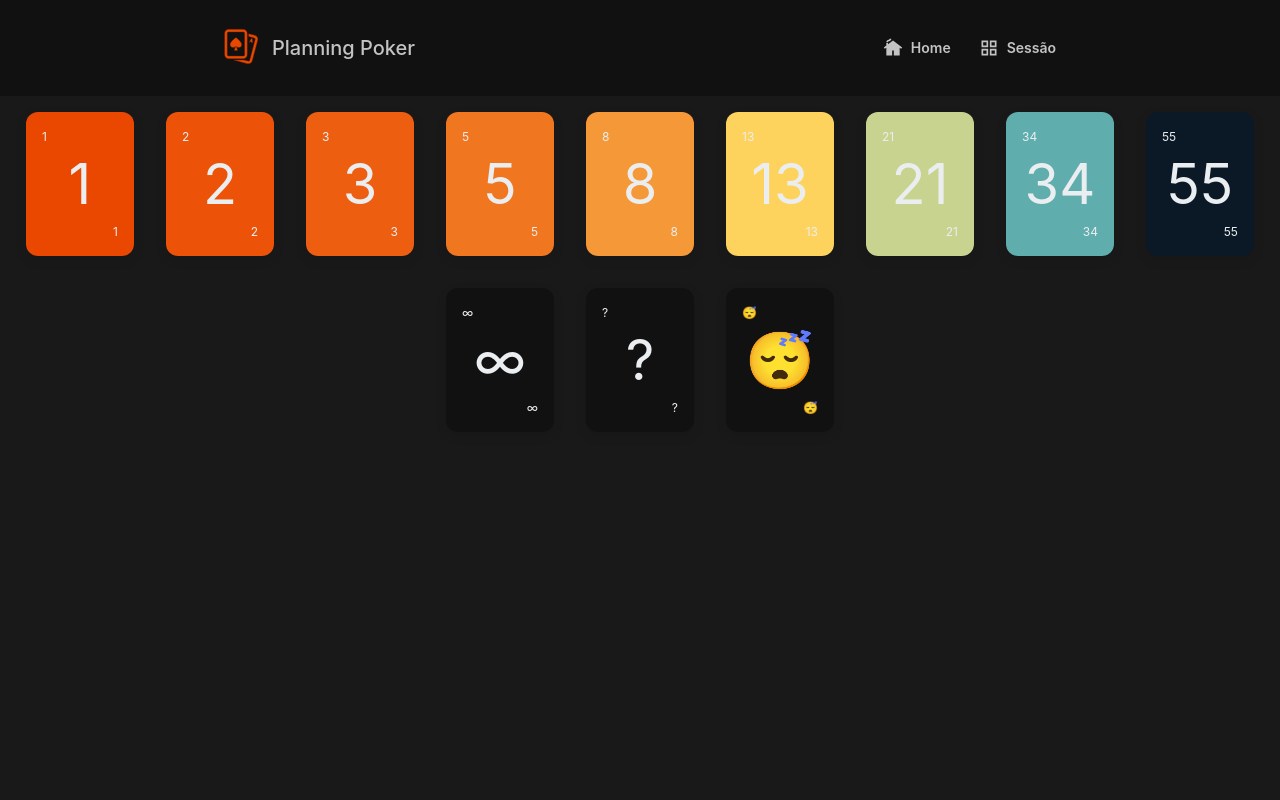
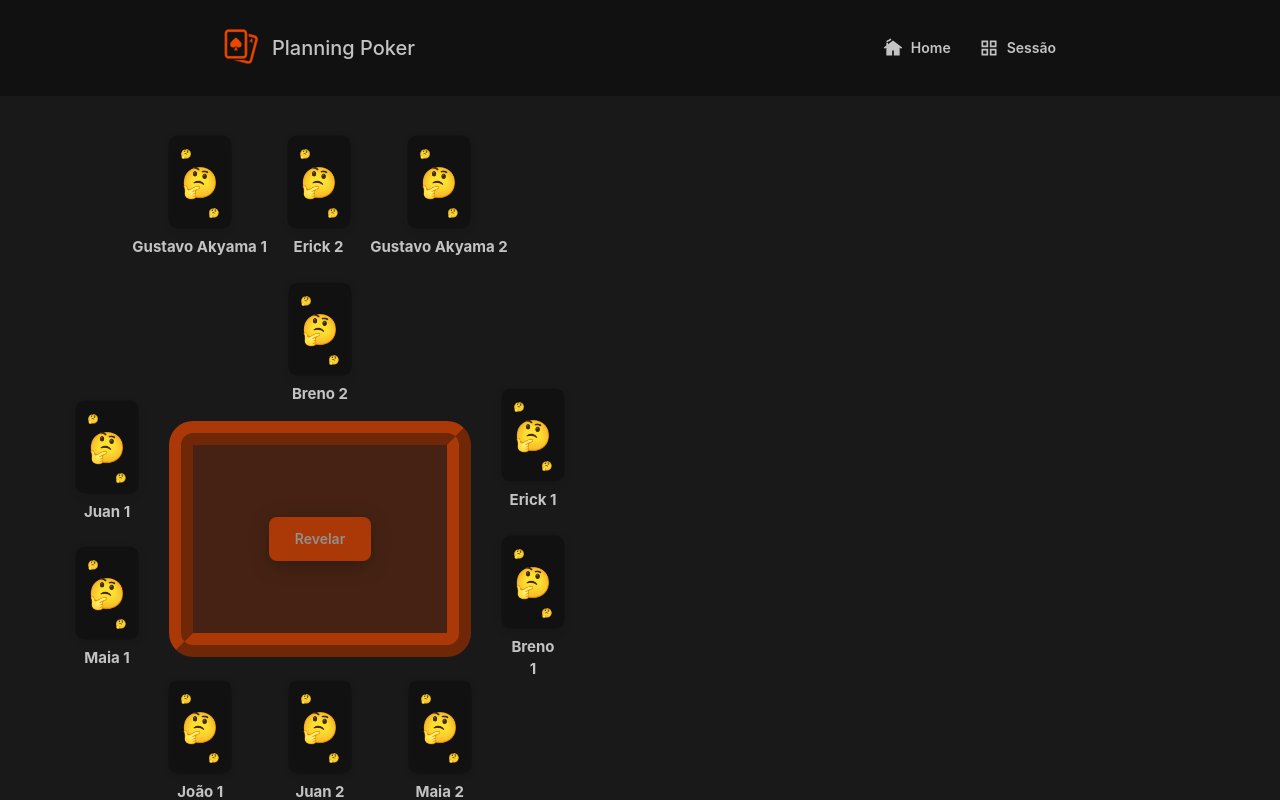
Before and after one commit to anducajuan/planning-poker, a React (Vite) app in the folder frontend/: page /session/1 in a window 1280 px wide. Shown: the top 800 px of the page. Built offline with nearby package versions, Linux system fonts and the light colour scheme; no server answers.

Commit message:
feat: sessão pt.1

```diff
--- a/frontend/src/components/Cards.tsx
+++ b/frontend/src/components/Cards.tsx
@@ -7,7 +7,8 @@ interface CardProps {
   value?: string;
   selected?: boolean;
   color: string;
-  onClick: () => void;
+  onClick?: () => void;
+  scale?: number;
 }
 
 export const PokerCard = styled(Grid)(
@@ -21,12 +22,12 @@ export const PokerCard = styled(Grid)(
     color: string;
   }) => ({
     backgroundColor: color,
-    height: selected ? 162 : 144,
-    width: selected ? 124 : 108,
+    height: selected ? 136 : 124,
+    width: selected ? 96 : 84,
     borderRadius: 12,
     boxShadow: "0px 4px 12px rgba(0, 0, 0, 0.1)",
     color: theme.palette.primary.main,
-    margin: "16px",
+    margin: "8px",
     padding: "16px",
     display: "flex",
     justifyContent: "space-between",
@@ -37,13 +38,20 @@ export const PokerCard = styled(Grid)(
       transform: "translateY(-4px)",
     },
     [theme.breakpoints.down("sm")]: {
-      height: 90,
-      margin: 0,
+      height: selected ? 136 : 124,
+      width: selected ? 96 : 84,
+      margin: 4,
     },
   })
 );
 
-export default function Card({ value, selected, color, onClick }: CardProps) {
+export default function Card({
+  value,
+  selected,
+  color,
+  onClick,
+  scale,
+}: CardProps) {
   return (
     <PokerCard
       container
@@ -51,6 +59,7 @@ export default function Card({ value, selected, color, onClick }: CardProps) {
       color={color}
       theme={theme}
       onClick={onClick}
+      style={{ scale: scale || 1 }}
     >
       <Grid xs={12} style={{ height: "15%" }}>
         <Typography style={{ fontSize: 12 }}>{value || "?"}</Typography>
@@ -62,7 +71,7 @@ export default function Card({ value, selected, color, onClick }: CardProps) {
         display="flex"
         justifyContent="center"
       >
-        <Typography style={{ fontSize: 56 }}>{value || "?"}</Typography>
+        <Typography style={{ fontSize: 40 }}>{value || "?"}</Typography>
       </Grid>
       <Grid
         xs={12}
--- a/frontend/src/components/Header.tsx
+++ b/frontend/src/components/Header.tsx
@@ -20,7 +20,7 @@ export const StyledToolbar = styled(Toolbar)(({ theme }: { theme: Theme }) => ({
   display: "flex",
   justifyContent: "space-between",
   margin: "0px 15%",
-  [theme.breakpoints.down("sm")]: {
+  [theme.breakpoints.down("md")]: {
     height: 64,
     margin: 0,
   },
@@ -47,7 +47,7 @@ export const LogoText = styled(Typography)(({ theme }: { theme: Theme }) => ({
 }));
 
 export default function Header() {
-  const isMobile = useMediaQuery(theme.breakpoints.down("sm"));
+  const isMobile = useMediaQuery(theme.breakpoints.down("md"));
   const navigate = useNavigate();
 
   return (
--- a/frontend/src/pages/Session/index.tsx
+++ b/frontend/src/pages/Session/index.tsx
@@ -8,6 +8,8 @@ import api from "../../services/api";
 import { toast } from "react-toastify";
 import { theme } from "../../theme/theme";
 import { AxiosError } from "axios";
+import { VoteTable } from "./sections/voteTable";
+import { SessionData } from "./sections/sessionData";
 
 export const SessionNameTextField = styled(TextField)(() => ({
   margin: "0px 15%",
@@ -60,15 +62,25 @@ export function Session() {
   };
 
   return (
+    <Grid container justifyContent="center" alignItems="center">
+      {sessionId ? (
+        <Grid container justifyContent={"center"}>
+          <Grid item xs={12} lg={6}>
+            <VoteTable />
+          </Grid>
+          <Grid item xs={12} lg={6}>
+            <SessionData />
+          </Grid>
+
           <Grid
-      container
-      justifyContent="center"
-      alignItems="center"
-      style={{ minHeight: "200px" }}
+            item
+            display={"flex"}
+            direction={"row"}
+            style={{ minHeight: "180px", marginTop: 24 }}
           >
-      {sessionId ? (
-        <>
-          {cards.map((card) => (
+            <Grid container justifyContent={"center"} alignItems={"center"}>
+              {cards.map((card, index) => (
+                <Grid item display={"flex"} direction={"row"} key={index}>
                   <Card
                     key={card}
                     value={String(card)}
@@ -76,8 +88,11 @@ export function Session() {
                     color={mapearCor({ valor: card })}
                     onClick={() => handleCardClick(card)}
                   />
+                </Grid>
               ))}
-        </>
+            </Grid>
+          </Grid>
+        </Grid>
       ) : (
         <Grid
           container
--- /dev/null
+++ b/frontend/src/pages/Session/sections/sessionData.tsx
@@ -0,0 +1,13 @@
+import { Grid } from "@mui/material";
+import type { Theme } from "@mui/material/styles";
+import { styled } from "@mui/material/styles";
+
+export const DataTable = styled(Grid)(({ theme }: { theme: Theme }) => ({
+  width: "100%",
+  margin: "24px 0px",
+  padding: "36px",
+}));
+
+export const SessionData = () => {
+  return <DataTable container></DataTable>;
+};
--- /dev/null
+++ b/frontend/src/pages/Session/sections/voteTable.tsx
@@ -0,0 +1,315 @@
+import { Box, Button, Grid, Typography } from "@mui/material";
+import type { Theme } from "@mui/material/styles";
+import { alpha, styled } from "@mui/material/styles";
+import { useEffect, useState } from "react";
+import Card from "../../../components/Cards";
+import { theme } from "../../../theme/theme";
+
+interface Player {
+  id: number;
+  name: string;
+  vote: string | number;
+  position: number;
+}
+
+const playersLit = [
+  {
+    id: 1,
+    name: "Gustavo Akyama 1",
+    vote: 1,
+    position: 1,
+  },
+  {
+    id: 4,
+    name: "Erick 1",
+    vote: 21,
+    position: 2,
+  },
+  {
+    id: 5,
+    name: "João 1",
+    vote: 55,
+    position: 3,
+  },
+  {
+    id: 2,
+    name: "Juan 1",
+    vote: 8,
+    position: 4,
+  },
+  {
+    id: 4,
+    name: "Erick 2",
+    vote: 21,
+    position: 5,
+  },
+  {
+    id: 3,
+    name: "Breno 1",
+    vote: 55,
+    position: 6,
+  },
+  {
+    id: 2,
+    name: "Juan 2",
+    vote: 8,
+    position: 7,
+  },
+  {
+    id: 2,
+    name: "Maia 1",
+    vote: "?",
+    position: 8,
+  },
+  {
+    id: 1,
+    name: "Gustavo Akyama 2",
+    vote: 1,
+    position: 9,
+  },
+  {
+    id: 2,
+    name: "Maia 2",
+    vote: "?",
+    position: 10,
+  },
+  {
+    id: 5,
+    name: "João 2",
+    vote: 55,
+    position: 11,
+  },
+  {
+    id: 3,
+    name: "Breno 2",
+    vote: 55,
+    position: 12,
+  },
+];
+
+export const GridTable = styled(Grid)(({ theme }: { theme: Theme }) => ({
+  width: "100%",
+  margin: "16px 0px",
+  padding: "0px 36px",
+}));
+
+export const BoxTable = styled(Box)(({ theme }: { theme: Theme }) => ({
+  width: "80%",
+  height: "236px",
+  backgroundColor: alpha(theme.palette.primary.dark, 0.3),
+  opacity: 0.7,
+  borderRadius: 24,
+  display: "flex",
+  justifyContent: "center",
+  alignItems: "center",
+  border: `1.5rem ridge ${theme.palette.primary.dark}`,
+  transition: "transform 0.3s ease-in-out, box-shadow 0.3s ease-in-out",
+  "&:hover": {
+    transform: "scale(1.01)",
+    boxShadow: "0 4px 20px rgba(0,0,0,0.2)",
+  },
+}));
+
+export const VoteTable = () => {
+  const [players, setPlayers] = useState<Player[]>([]);
+  const [isRevealed, setIsRevealed] = useState<boolean>(false);
+
+  useEffect(() => {
+    setPlayers(playersLit);
+  }, []);
+
+  return (
+    <GridTable container justifyContent={"center"}>
+      <Grid
+        item
+        xs={1}
+        justifyContent={"center"}
+        alignItems={"center"}
+        display={"flex"}
+      >
+        <Grid item xs={12}>
+          {players.map(
+            (player, index) =>
+              [4, 8].includes(player.position) && (
+                <Grid
+                  item
+                  key={index}
+                  alignItems={"center"}
+                  display={"flex"}
+                  direction={"column"}
+                >
+                  <Card
+                    value={isRevealed ? String(player.vote) : "🤔"}
+                    selected={false}
+                    color={
+                      isRevealed
+                        ? theme.palette.background.paper
+                        : theme.palette.background.paper
+                    }
+                    scale={0.75}
+                  />
+                  <Typography
+                    key={index}
+                    style={{
+                      textAlign: "center",
+                      color: theme.palette.primary.contrastText,
+                      fontSize: 15,
+                      fontWeight: "bold",
+                      marginTop: "-16px",
+                    }}
+                  >
+                    {player.name}
+                  </Typography>
+                </Grid>
+              )
+          )}
+        </Grid>
+      </Grid>
+      <Grid item xs={8}>
+        <Grid container xs={12} gap={2}>
+          <Grid container justifyContent={"space-evenly"} alignItems={"center"}>
+            {players.map(
+              (player, index) =>
+                [1, 5, 9, 12].includes(player.position) && (
+                  <Grid
+                    item
+                    key={index}
+                    alignItems={"center"}
+                    display={"flex"}
+                    direction={"column"}
+                  >
+                    <Card
+                      value={isRevealed ? String(player.vote) : "🤔"}
+                      selected={false}
+                      color={
+                        isRevealed
+                          ? theme.palette.background.paper
+                          : theme.palette.background.paper
+                      }
+                      scale={0.75}
+                    />
+                    <Typography
+                      key={index}
+                      style={{
+                        textAlign: "center",
+                        color: theme.palette.primary.contrastText,
+                        fontSize: 15,
+                        fontWeight: "bold",
+                        marginTop: "-16px",
+                      }}
+                    >
+                      {player.name}
+                    </Typography>
+                  </Grid>
+                )
+            )}
+          </Grid>
+          <Grid
+            item
+            xs={12}
+            display={"flex"}
+            justifyContent={"center"}
+            alignItems={"center"}
+          >
+            <BoxTable>
+              <Button
+                variant="contained"
+                style={{
+                  minWidth: "40%",
+                  height: "44px",
+                }}
+              >
+                Revelar
+              </Button>
+            </BoxTable>
+          </Grid>
+          <Grid container justifyContent={"space-evenly"} alignItems={"center"}>
+            {players.map(
+              (player, index) =>
+                [3, 7, 10, 11].includes(player.position) && (
+                  <Grid
+                    item
+                    key={index}
+                    alignItems={"center"}
+                    display={"flex"}
+                    direction={"column"}
+                    style={{
+                      marginTop: "-16px",
+                    }}
+                  >
+                    <Card
+                      value={isRevealed ? String(player.vote) : "🤔"}
+                      selected={false}
+                      color={
+                        isRevealed
+                          ? theme.palette.background.paper
+                          : theme.palette.background.paper
+                      }
+                      scale={0.75}
+                    />
+                    <Typography
+                      key={index}
+                      style={{
+                        textAlign: "center",
+                        color: theme.palette.primary.contrastText,
+                        fontSize: 15,
+                        fontWeight: "bold",
+                        marginTop: "-16px",
+                      }}
+                    >
+                      {player.name}
+                    </Typography>
+                  </Grid>
+                )
+            )}
+          </Grid>
+        </Grid>
+      </Grid>
+      <Grid
+        item
+        xs={1}
+        justifyContent={"center"}
+        alignItems={"center"}
+        display={"flex"}
+      >
+        <Grid item xs={12}>
+          {players.map(
+            (player, index) =>
+              [2, 6].includes(player.position) && (
+                <Grid
+                  item
+                  key={index}
+                  alignItems={"center"}
+                  display={"flex"}
+                  direction={"column"}
+                >
+                  <Card
+                    value={isRevealed ? String(player.vote) : "🤔"}
+                    selected={false}
+                    color={
+                      isRevealed
+                        ? theme.palette.background.paper
+                        : theme.palette.background.paper
+                    }
+                    scale={0.75}
+                  />
+                  <Typography
+                    key={index}
+                    style={{
+                      textAlign: "center",
+                      color: theme.palette.primary.contrastText,
+                      fontSize: 15,
+                      fontWeight: "bold",
+                      marginTop: "-16px",
+                    }}
+                  >
+                    {player.name}
+                  </Typography>
+                </Grid>
+              )
+          )}
+        </Grid>
+      </Grid>
+    </GridTable>
+  );
+};
```
Lines whose indentation alone changed are shown as unchanged.
